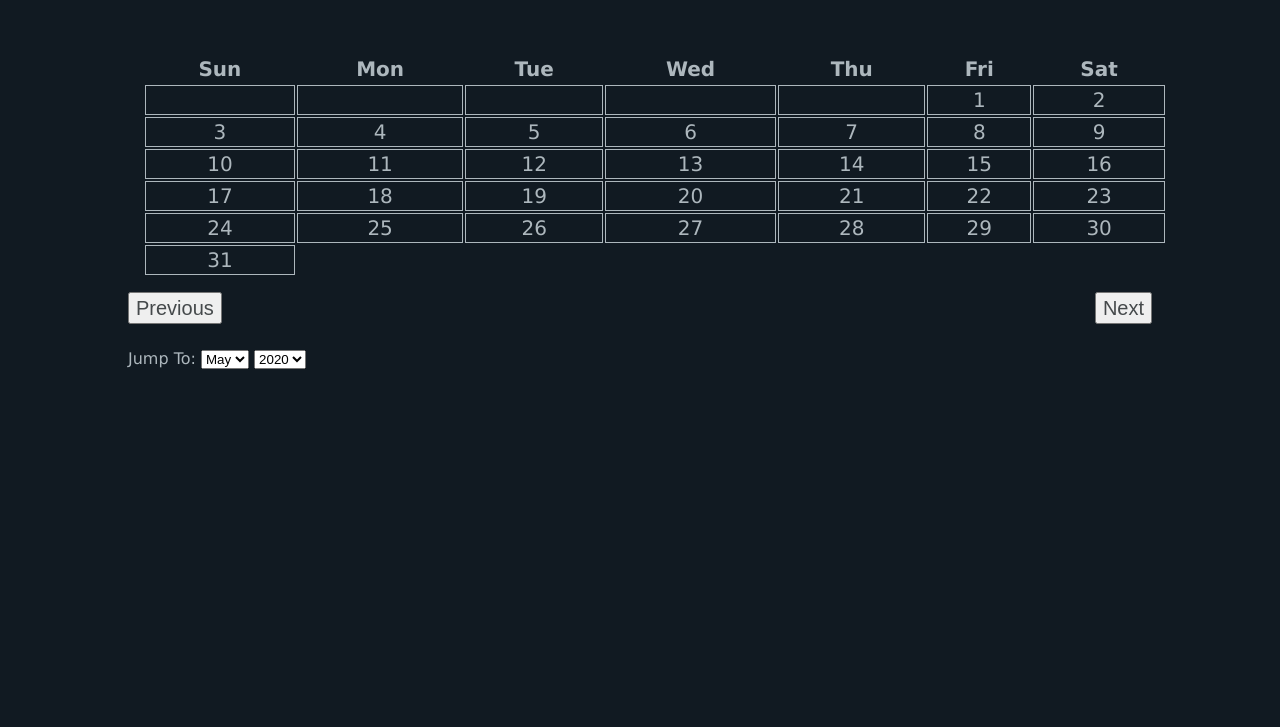
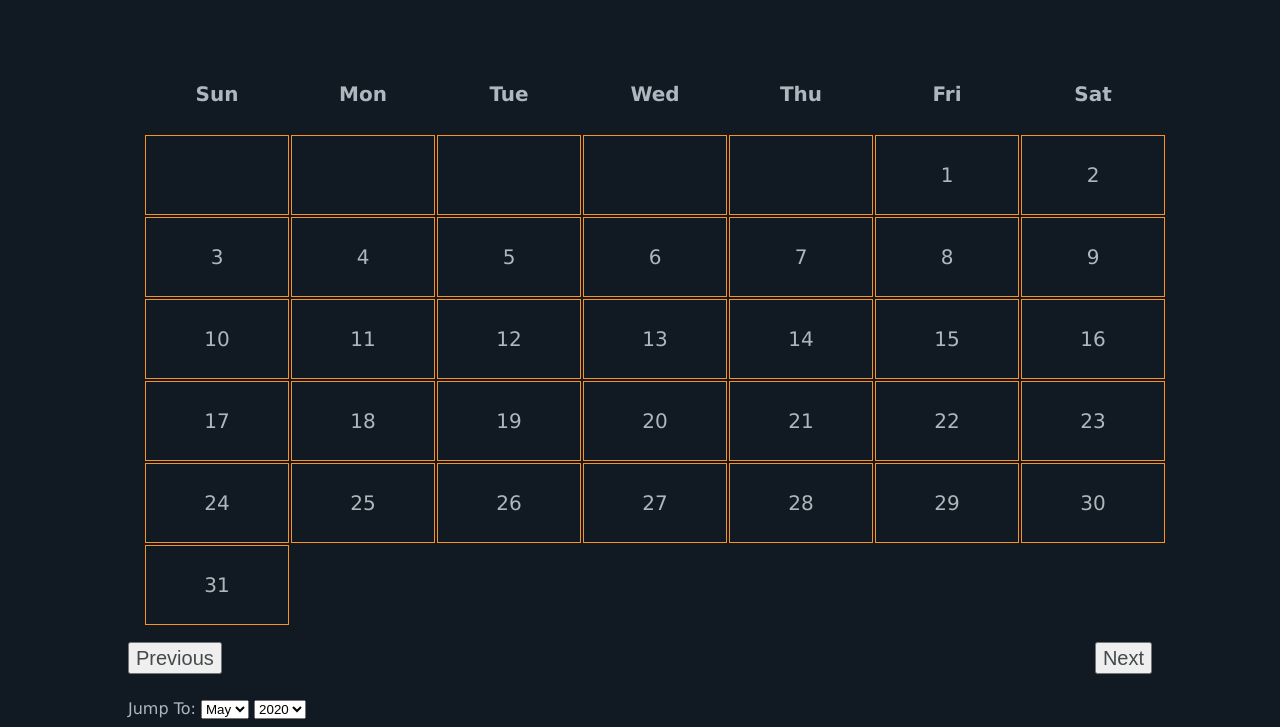
Before and after one commit to jestineflores/J-Cal2-Frontend, a plain HTML site: page index.html in a window 1280 px wide. Shown: the part 204-931 px from the top of the page. Before the commit the page ends 800 px from the top, so only its background shows below. Drawn offline with Linux system fonts and the light colour scheme.

Commit message:
CSS Changes

```diff
--- a/app.css
+++ b/app.css
@@ -7,13 +7,14 @@ body {
 
 .table {
     width: 80vw;
+    table-layout: fixed;
 }
 
 td {
-  text-align: center;
-  border: 1px solid;
+    text-align: center;
+    border: 1px solid;
+    border-color: #fe921f;
 }
-
 
 #date {
     background: #fe921f;
@@ -40,7 +41,7 @@ td {
 #calendar {
     color: #adb7bd;
     font-size: 20px;
-    line-height: 26px;
+    line-height: 76px;
     margin: 15px;
 }
 
--- a/app.js
+++ b/app.js
@@ -60,6 +60,7 @@ function showCalendar(month, year) {
         for (let j = 0; j < 7; j++) {
             if (i === 0 && j < firstDay) {
                 let cell = document.createElement("td");
+                cell.onclick = () => console.log("Whatever"); //update
                 let cellText = document.createTextNode("");
                 cell.appendChild(cellText);
                 row.appendChild(cell);
@@ -70,6 +71,7 @@ function showCalendar(month, year) {
 
             else {
                 let cell = document.createElement("td");
+                cell.onclick = () => console.log("Whatever"); //update
                 let cellText = document.createTextNode(date);
                 if (date === today.getDate() && year === today.getFullYear() && month === today.getMonth()) {
                     cell.classList.add("bg-info");
```
